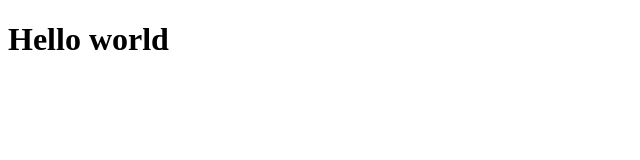
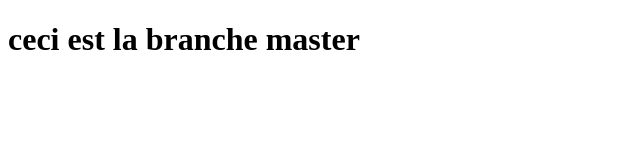
Before and after one commit to perljustine/exo_final_git_justine, a plain HTML site: page git_exo_final/index.html in a window 1280 px wide. Shown: the whole page, without its empty margins (0-640 px from the left). Drawn offline with Linux system fonts and the light colour scheme.

Commit message:
changement du contenu du h1 par 'ceci est la branche master'

```diff
--- a/git_exo_final/index.html
+++ b/git_exo_final/index.html
@@ -6,6 +6,6 @@
     <title>Document</title>
 </head>
 <body>
-    <h1>Hello world</h1>
+    <h1>ceci est la branche master</h1>
 </body>
 </html>
```
